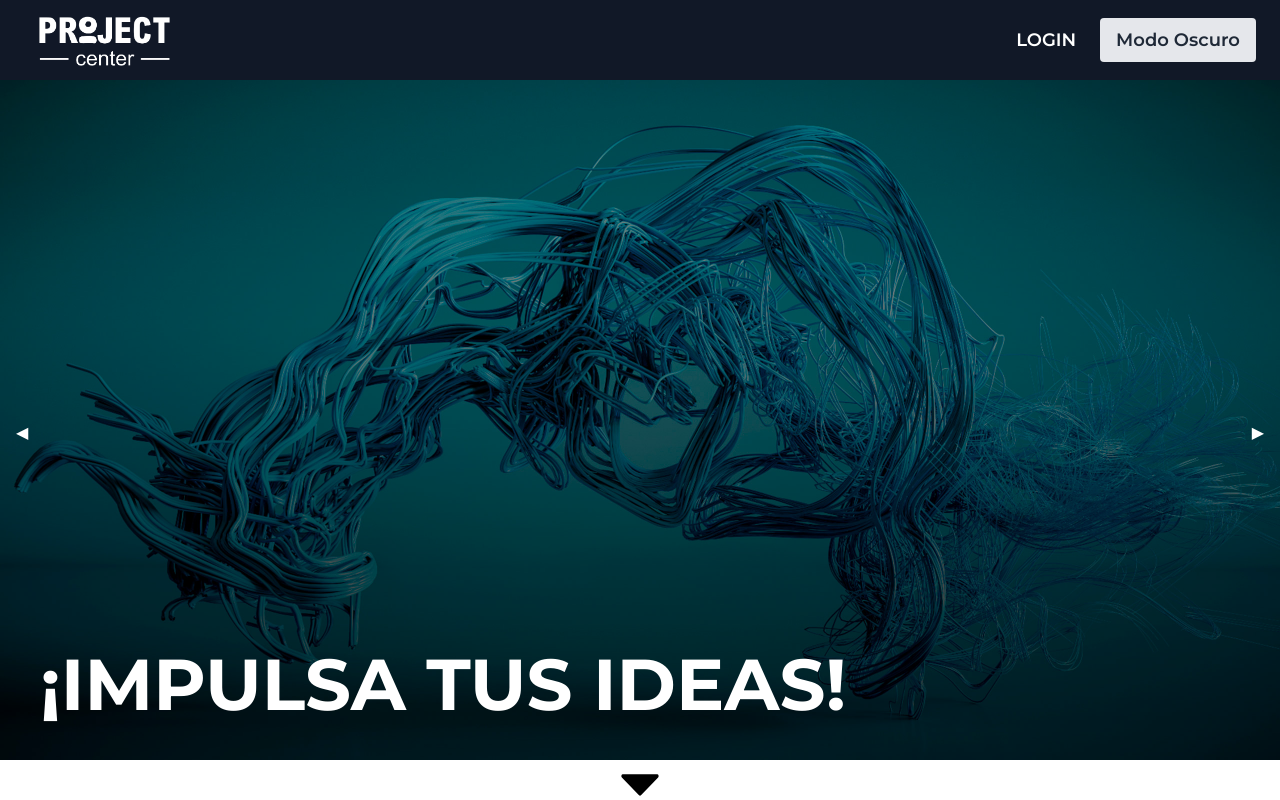
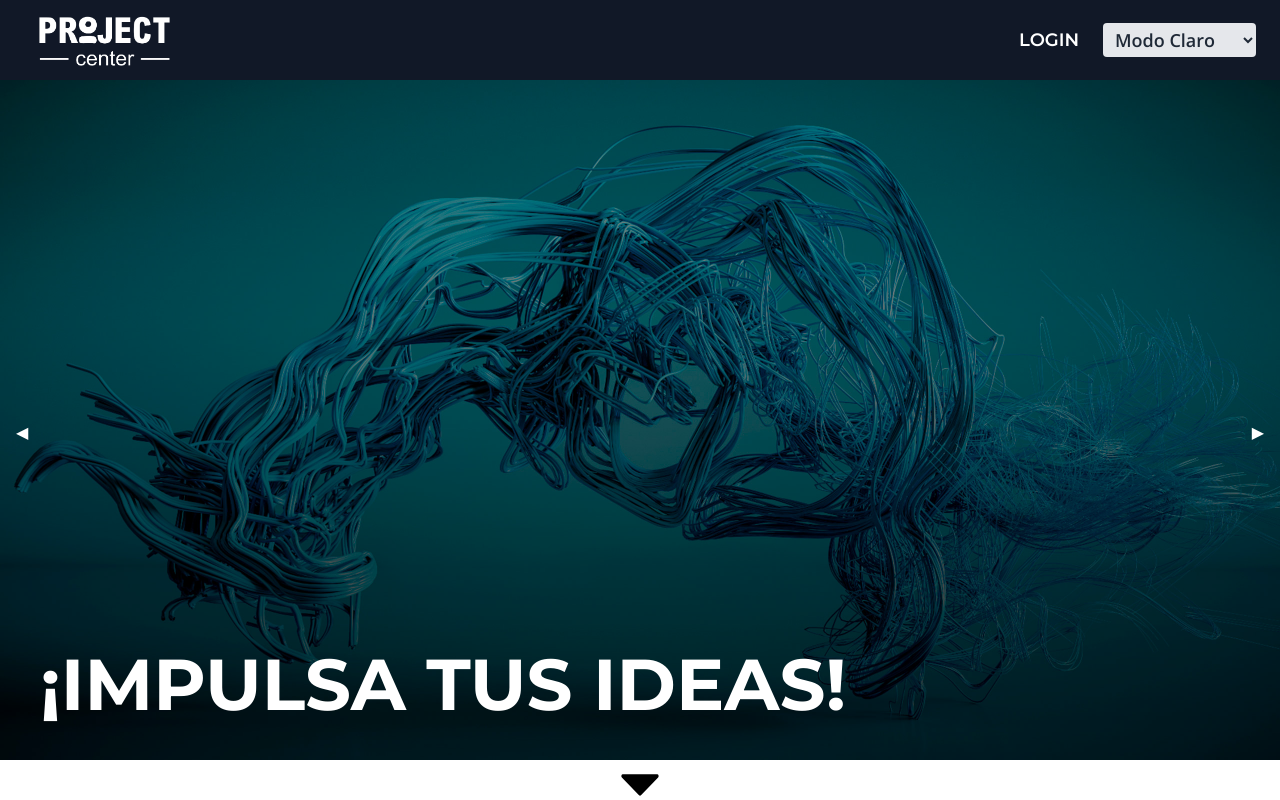
Before and after one commit to sasahershko/PROYECTOSIII-2Q, a Next.js app in the folder frontend/: page / in a window 1280 px wide. Shown: the top 800 px of the page. Built offline with nearby package versions, Linux system fonts and the light colour scheme.

Commit message:
Updated themeToggle so it a select insted of a button

```diff
--- a/frontend/src/components/ThemeToggle.jsx
+++ b/frontend/src/components/ThemeToggle.jsx
@@ -16,11 +16,13 @@ export default function ThemeToggle() {
   if (!mounted) return null;
 
   return (
-    <button
-      onClick={() => setTheme(theme === "light" ? "dark" : "light")}
-      className="px-4 py-2 rounded bg-gray-200 dark:bg-gray-800 text-gray-800 dark:text-gray-200 transition-colors duration-300"
+    <select
+      value={theme}
+      onChange={(e) => setTheme(e.target.value)}
+      className="px-2 py-1 rounded bg-gray-200 dark:bg-gray-800 text-gray-800 dark:text-gray-200 transition-colors duration-300"
     >
-      {theme === "light" ? "Modo Oscuro" : "Modo Claro"}
-    </button>
+      <option value="light">Modo Claro</option>
+      <option value="dark">Modo Oscuro</option>
+    </select>
   );
 }
```
